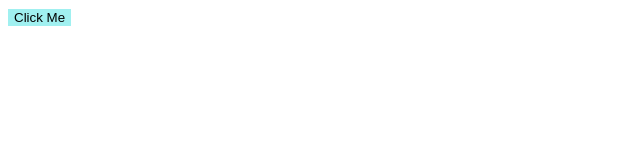
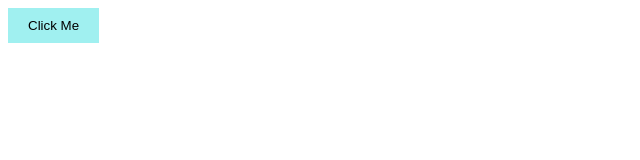
Before and after one commit to sakshipulate2702/create-different-click-buttons, a plain HTML site: page index.html in a window 1280 px wide. Shown: the whole page, without its empty margins (0-640 px from the left). Drawn offline with Linux system fonts and the light colour scheme.

Commit message:
padding added

```diff
--- a/index.html
+++ b/index.html
@@ -5,7 +5,8 @@
     <style>
         .btn-1{
             background-color: rgb(160, 240, 240);
-            border: none
+            border: none;
+            padding: 10px 20px;
         }
     </style>
 </head>
```
